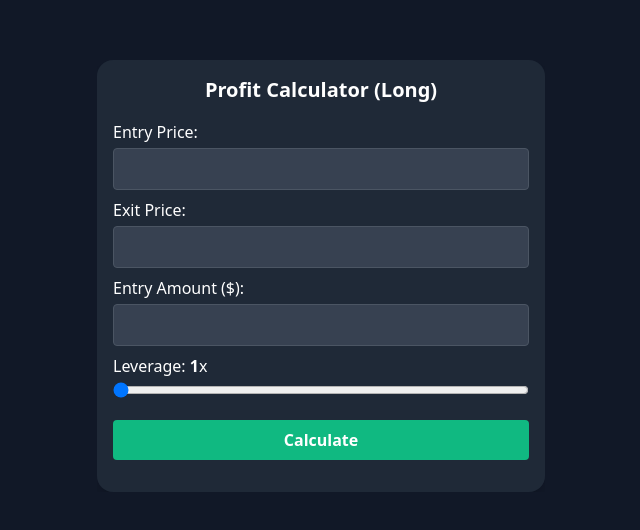
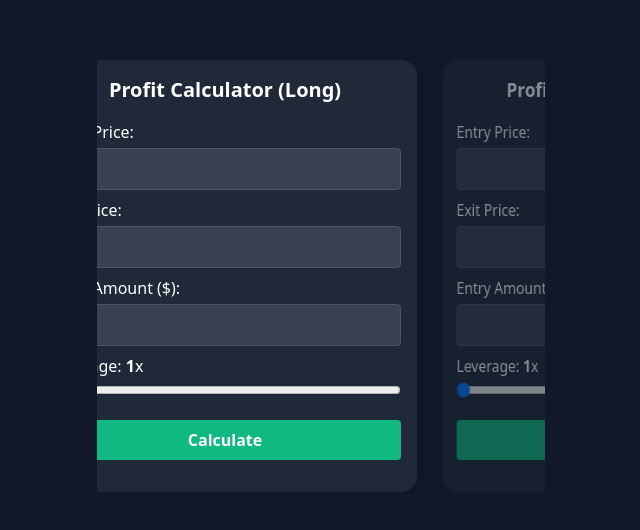
Before and after one commit to Vlalalalalad/Calculator, a plain HTML site: page index.html in a window 1280 px wide. Shown: the part 124-654 px from the top of the page, without its empty margins (319-959 px from the left). Drawn offline with nearby package versions, Linux system fonts and the light colour scheme.

Commit message:
Update index.html

```diff
--- a/index.html
+++ b/index.html
@@ -6,38 +6,57 @@
   <title>Profit Calculator</title>
   <link href="https://cdn.jsdelivr.net/npm/tailwindcss@2.2.19/dist/tailwind.min.css" rel="stylesheet">
   <style>
-    .calculator-container {
+    .carousel-container {
       width: 100%;
       max-width: 448px;
       overflow: hidden;
       position: relative;
       perspective: 1000px; /* 3D perspective */
     }
-    .calculators {
+    .carousel {
       display: flex;
       transition: transform 0.5s ease-in-out;
+      width: 400%; /* 4 items (2 real + 2 clones) */
     }
-    .calculator {
-      min-width: 100%;
+    .carousel-item {
+      width: 25%; /* Each item takes 1/4 of carousel width */
       padding: 1rem;
       transition: transform 0.5s ease-in-out, opacity 0.5s ease-in-out;
       transform-style: preserve-3d;
     }
-    .calculator.hidden {
-      opacity: 0;
-      transform: rotateY(90deg); /* 3D rotation when hidden */
+    .carousel-item.active {
+      opacity: 1;
+      transform: translateZ(0) rotateY(0deg); /* Visible */
     }
-    .calculator.visible {
-      opacity: 1;
-      transform: rotateY(0deg); /* Visible state */
+    .carousel-item.inactive {
+      opacity: 0.5;
+      transform: translateZ(-100px) rotateY(30deg); /* 3D effect for inactive */
     }
   </style>
 </head>
 <body class="bg-gray-900 text-white min-h-screen flex items-center justify-center p-4">
-  <div class="calculator-container">
-    <div class="calculators" id="calculators">
+  <div class="carousel-container">
+    <div class="carousel" id="carousel">
+      <!-- Long Calculator (Clone for seamless loop) -->
+      <div class="carousel-item bg-gray-800 p-6 rounded-2xl shadow-lg w-full max-w-sm inactive" id="longCalcClone1">
+        <h1 class="text-xl font-bold mb-4 text-center">Profit Calculator (Long)</h1>
+        <label class="block mb-2">Entry Price:
+          <input type="number" id="longEntryPriceClone1" step="any" class="w-full p-2 rounded bg-gray-700 border border-gray-600 mt-1" disabled>
+        </label>
+        <label class="block mb-2">Exit Price:
+          <input type="number" id="longExitPriceClone1" step="any" class="w-full p-2 rounded bg-gray-700 border border-gray-600 mt-1" disabled>
+        </label>
+        <label class="block mb-2">Entry Amount ($):
+          <input type="number" id="longEntryAmountClone1" step="any" class="w-full p-2 rounded bg-gray-700 border border-gray-600 mt-1" disabled>
+        </label>
+        <label class="block mb-4">Leverage: <span id="longLeverageValueClone1" class="font-semibold">1</span>x
+          <input type="range" id="longLeverageClone1" min="1" max="400" value="1" class="w-full mt-1" disabled>
+        </label>
+        <button onclick="calculate('long')" class="w-full bg-green-500 hover:bg-green-600 text-white font-bold py-2 px-4 rounded mb-4 transition" disabled>Calculate</button>
+        <p id="longResultClone1" class="text-center text-lg font-semibold"></p>
+      </div>
       <!-- Long Calculator -->
-      <div class="calculator bg-gray-800 p-6 rounded-2xl shadow-lg w-full max-w-sm visible" id="longCalc">
+      <div class="carousel-item bg-gray-800 p-6 rounded-2xl shadow-lg w-full max-w-sm active" id="longCalc">
         <h1 class="text-xl font-bold mb-4 text-center">Profit Calculator (Long)</h1>
         <label class="block mb-2">Entry Price:
           <input type="number" id="longEntryPrice" step="any" class="w-full p-2 rounded bg-gray-700 border border-gray-600 mt-1">
@@ -55,7 +74,7 @@
         <p id="longResult" class="text-center text-lg font-semibold"></p>
       </div>
       <!-- Short Calculator -->
-      <div class="calculator bg-gray-800 p-6 rounded-2xl shadow-lg w-full max-w-sm hidden" id="shortCalc">
+      <div class="carousel-item bg-gray-800 p-6 rounded-2xl shadow-lg w-full max-w-sm inactive" id="shortCalc">
         <h1 class="text-xl font-bold mb-4 text-center">Profit Calculator (Short)</h1>
         <label class="block mb-2">Entry Price:
           <input type="number" id="shortEntryPrice" step="any" class="w-full p-2 rounded bg-gray-700 border border-gray-600 mt-1">
@@ -71,6 +90,24 @@
         </label>
         <button onclick="calculate('short')" class="w-full bg-green-500 hover:bg-green-600 text-white font-bold py-2 px-4 rounded mb-4 transition">Calculate</button>
         <p id="shortResult" class="text-center text-lg font-semibold"></p>
+      </div>
+      <!-- Short Calculator (Clone for seamless loop) -->
+      <div class="carousel-item bg-gray-800 p-6 rounded-2xl shadow-lg w-full max-w-sm inactive" id="shortCalcClone2">
+        <h1 class="text-xl font-bold mb-4 text-center">Profit Calculator (Short)</h1>
+        <label class="block mb-2">Entry Price:
+          <input type="number" id="shortEntryPriceClone2" step="any" class="w-full p-2 rounded bg-gray-700 border border-gray-600 mt-1" disabled>
+        </label>
+        <label class="block mb-2">Exit Price:
+          <input type="number" id="shortExitPriceClone2" step="any" class="w-full p-2 rounded bg-gray-700 border border-gray-600 mt-1" disabled>
+        </label>
+        <label class="block mb-2">Entry Amount ($):
+          <input type="number" id="shortEntryAmountClone2" step="any" class="w-full p-2 rounded bg-gray-700 border border-gray-600 mt-1" disabled>
+        </label>
+        <label class="block mb-4">Leverage: <span id="shortLeverageValueClone2" class="font-semibold">1</span>x
+          <input type="range" id="shortLeverageClone2" min="1" max="400" value="1" class="w-full mt-1" disabled>
+        </label>
+        <button onclick="calculate('short')" class="w-full bg-green-500 hover:bg-green-600 text-white font-bold py-2 px-4 rounded mb-4 transition" disabled>Calculate</button>
+        <p id="shortResultClone2" class="text-center text-lg font-semibold"></p>
       </div>
     </div>
   </div>
@@ -92,8 +129,8 @@
       document.getElementById('shortLeverageValue').textContent = shortData.leverage || 1;
 
       // Start with Long calculator
-      currentCalculator = 0;
-      updateCalculatorVisibility();
+      currentIndex = 1; // Start at original Long (index 1)
+      updateCarouselPosition(false);
     };
 
     // Update leverage value
@@ -153,53 +190,72 @@
       result.textContent = `Change: ${percent.toFixed(2)}% | With leverage ${leverage}x: ${leveragedPercent.toFixed(2)}% | Profit: $${profit.toFixed(2)}`;
     }
 
-    // Swipe handling with 3D effect
-    let currentCalculator = 0;
+    // Carousel handling
+    let currentIndex = 1; // Start at Long (index 1)
     let startX = 0;
-    const calculators = document.getElementById('calculators');
-    const calcElements = [document.getElementById('longCalc'), document.getElementById('shortCalc')];
+    const carousel = document.getElementById('carousel');
+    const items = document.querySelectorAll('.carousel-item');
+    const totalItems = items.length; // 4 (2 real + 2 clones)
 
-    function updateCalculatorVisibility() {
-      calcElements.forEach((calc, index) => {
-        calc.classList.toggle('visible', index === currentCalculator);
-        calc.classList.toggle('hidden', index !== currentCalculator);
+    function updateCarouselPosition(animate = true) {
+      carousel.style.transition = animate ? 'transform 0.5s ease-in-out' : 'none';
+      carousel.style.transform = `translateX(-${currentIndex * 25}%)`; // 25% per item
+
+      // Update active/inactive classes
+      items.forEach((item, index) => {
+        item.classList.toggle('active', index === currentIndex);
+        item.classList.toggle('inactive', index !== currentIndex);
       });
-      calculators.style.transform = `translateX(-${currentCalculator * 100}%)`;
+
+      // Seamless loop
+      if (currentIndex === 0) {
+        // At Long clone (start), jump to original Long (index 1)
+        setTimeout(() => {
+          currentIndex = 1;
+          updateCarouselPosition(false);
+        }, 500); // After animation
+      } else if (currentIndex === totalItems - 1) {
+        // At Short clone (end), jump to original Short (index 2)
+        setTimeout(() => {
+          currentIndex = 2;
+          updateCarouselPosition(false);
+        }, 500); // After animation
+      }
     }
 
-    calculators.addEventListener('touchstart', (e) => {
+    carousel.addEventListener('touchstart', (e) => {
       startX = e.touches[0].clientX;
     });
 
-    calculators.addEventListener('touchend', (e) => {
+    carousel.addEventListener('touchend', (e) => {
       const endX = e.changedTouches[0].clientX;
       if (Math.abs(endX - startX) > 50) { // Minimum swipe distance
         if (endX > startX) {
           // Swipe right: move to previous
-          currentCalculator = (currentCalculator - 1 + 2) % 2;
+          currentIndex = (currentIndex - 1 + totalItems) % totalItems;
         } else {
           // Swipe left: move to next
-          currentCalculator = (currentCalculator + 1) % 2;
+          currentIndex = (currentIndex + 1) % totalItems;
         }
-        updateCalculatorVisibility();
+        updateCarouselPosition();
       }
     });
 
-    calculators.addEventListener('mousedown', (e) => {
+    carousel.addEventListener('mousedown', (e) => {
       startX = e.clientX;
     });
 
-    calculators.addEventListener('mouseup', (e) => {
+    carousel.addEventListener('mouseup', (e) => {
       const endX = e.clientX;
       if (Math.abs(endX - startX) > 50) { // Minimum swipe distance
         if (endX > startX) {
           // Swipe right: move to previous
-          currentCalculator = (currentCalculator - 1 + 2) % 2;
+          currentIndex = (currentIndex - 1 + totalItems) % totalItems;
         } else {
           // Swipe left: move to next
-          currentCalculator = (currentCalculator + 1) % 2;
+          currentIndex = (currentIndex + 1) % totalItems;
         }
-        updateCalculatorVisibility();
+        updateCarouselPosition();
       }
     });
   </script>
```
